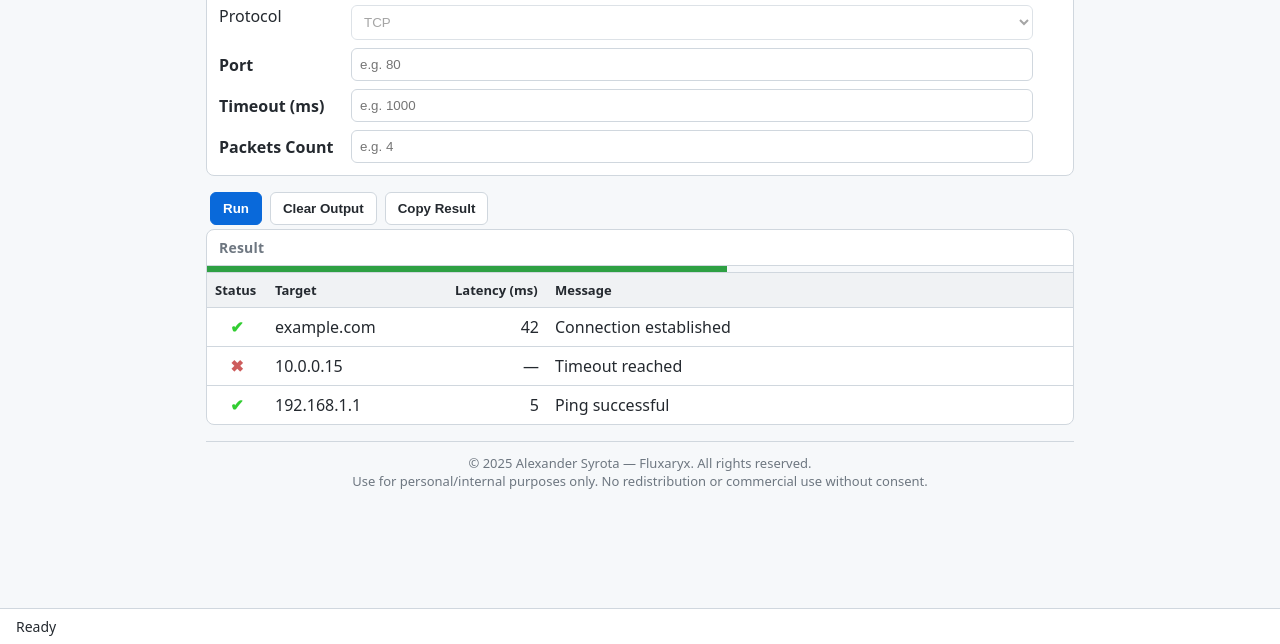
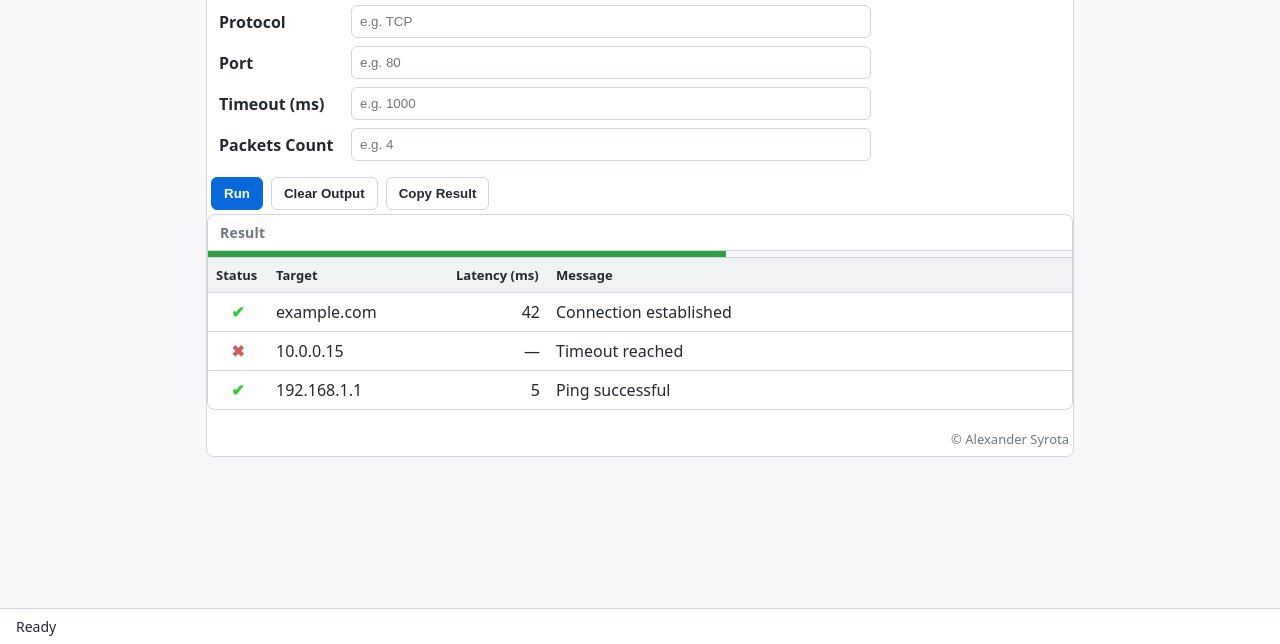
Before and after one commit to shyne533/fluxaryx, a plain HTML site: page index.html in a window 1280 px wide. Shown: the part 156-800 px from the top of the page. Drawn offline with Linux system fonts and the light colour scheme.

Commit message:
Refactor HTML structure and styles for clarity
Updated styles for better readability and layout adjustments. Modified footer content and improved form structure.

```diff
--- a/index.html
+++ b/index.html
@@ -1,4 +1,3 @@
-
 <!DOCTYPE html>
 <html lang="en">
 <head>
@@ -18,30 +17,71 @@
       --progress: #2ea043;
     }
     * { box-sizing: border-box; }
-    body { font-family: system-ui,-apple-system,Segoe UI,Roboto,Ubuntu,"Helvetica Neue",Arial,"Noto Sans",sans-serif; background: var(--bg); color: var(--text); margin: 0; }
+    body {
+      font-family: system-ui, -apple-system, Segoe UI, Roboto, Ubuntu, "Helvetica Neue", Arial, "Noto Sans", sans-serif;
+      background: var(--bg); color: var(--text); margin: 0;
+    }
     .container { max-width: 900px; margin: 24px auto; padding: 0 16px; }
-    .statusbar { position: fixed; left: 0; right: 0; bottom: 0; border-top: 1px solid var(--border); background: var(--panel); padding: 8px 16px; display: flex; justify-content: space-between; font-size: 14px; }
+
+    /* Bottom StatusBar */
+    .statusbar {
+      position: fixed; left: 0; right: 0; bottom: 0;
+      border-top: 1px solid var(--border); background: var(--panel);
+      padding: 8px 16px; display: flex; justify-content: space-between; font-size: 14px;
+    }
+
+    /* Group boxes */
     .group { border: 1px solid var(--border); border-radius: 8px; background: var(--panel); margin-bottom: 12px; }
     .group > h2 { font-size: 14px; color: var(--muted); margin: 0; padding: 8px 12px; border-bottom: 1px solid var(--border); letter-spacing: 0.2px; }
-    .form { display: grid; grid-template-columns: 120px 1fr auto; gap: 8px 12px; padding: 12px; align-items: start; }
+
+    /* Form grid: 3 columns (label | field | logo) */
+    .form {
+      display: grid;
+      grid-template-columns: 120px 1fr auto;
+      gap: 8px 12px;
+      padding: 12px;
+      align-items: start;
+    }
     .form > label { grid-column: 1; font-weight: 600; align-self: center; }
-    .form > input, .form > textarea, .form > select { grid-column: 2; border: 1px solid var(--border); border-radius: 6px; padding: 8px; width: 100%; background: #fff; }
-    .logo { grid-column: 3; grid-row: 1; height: 54px; justify-self: end; align-self: start; }
+    .form > input,
+    .form > textarea,
+    .form > select { grid-column: 2; border: 1px solid var(--border); border-radius: 6px; padding: 8px; width: 100%; background: #fff; }
+    .logo {
+      grid-column: 3;
+      grid-row: 1;
+      height: 54px;
+      justify-self: end;
+      align-self: start;
+    }
     textarea { min-height: 80px; resize: vertical; }
+
+    /* Action buttons */
     .actions { display: flex; gap: 8px; padding: 4px; }
     button { border: 1px solid var(--border); border-radius: 6px; background: #fff; padding: 8px 12px; font-weight: 600; color: var(--text); cursor: not-allowed; }
     button.primary { background: var(--accent); color: #fff; border-color: var(--accent); }
+
+    /* Result area */
     .result { padding: 0; }
     .progress { height: 6px; background: var(--bg); }
     .progress > div { height: 6px; width: 60%; background: var(--progress); }
+
     table { width: 100%; border-collapse: collapse; }
     th, td { padding: 8px; border-top: 1px solid var(--border); text-align: left; }
     th { background: #f0f2f4; font-size: 13px; }
     td.num { text-align: right; }
     .status.ok { color: var(--success); font-weight: 700; text-align: center; }
     .status.fail { color: var(--error); font-weight: 700; text-align: center; }
-    .footer { text-align: center; color: var(--muted); font-size: 13px; padding: 12px; border-top: 1px solid var(--border); margin-top: 16px; }
-    @media (max-width: 720px) { .form { grid-template-columns: 1fr; } .logo { display: none; } .form > label, .form > input, .form > textarea, .form > select { grid-column: 1; } }
+
+    .footer { text-align: right; color: var(--muted); font-size: 13px; padding: 8px 4px; }
+
+    @media (max-width: 720px) {
+      .form { grid-template-columns: 1fr; }
+      .logo { display: none; }
+      .form > label,
+      .form > input,
+      .form > textarea,
+      .form > select { grid-column: 1; }
+    }
   </style>
 </head>
 <body>
@@ -50,6 +90,7 @@
     <!-- Connection Details -->
     <div class="group">
       <h2>Connection Details</h2>
+
 <div class="form">
   <label for="targets">IP/Host</label>
   <textarea id="targets" placeholder="e.g. 192.168.1.1
@@ -59,23 +100,11 @@ example.com
 https://example.com:8443" disabled></textarea>
 
   <!-- Logo -->
-        <img class="logo" src="label for="protocol">Protocol</label>
-        <select id="protocol" disabled>
-          <optgroup label="Basic">
-            <option>TCP</option>
-            <option>HTTP</option>
-            <option>HTTPS</option>
-            <option>ICMP (Ping)</option>
-            <option>UDP</option>
-          </optgroup>
-          <optgroup label="Services">
-            <option>SSH</option>
-            <option>SFTP</option>
-            <option>RDP</option>
-            <option>FTP</option>
-            <option>SQL</option>
-          </optgroup>
-        </select>
+  <img class="logo" src="logoLong.png" alt="Fluxaryx Logo" <select id="protocol" disabled>
+
+
+  <label for="protocol">Protocol</label>
+  <input id="protocol" placeholder="e.g. TCP" disabled />
 
   <label for="port">Port</label>
   <input id="port" placeholder="e.g. 80" disabled />
@@ -86,7 +115,7 @@ https://example.com:8443" disabled></textarea>
   <label for="packets">Packets Count</label>
   <input id="packets" placeholder="e.g. 4" disabled />
 </div>
-    </div>
+
 
     <!-- Action buttons -->
     <div class="actions">
@@ -133,11 +162,8 @@ https://example.com:8443" disabled></textarea>
       </div>
     </div>
 
-    <!-- Footer with license -->
-    <div class="footer">
-      © 2025 Alexander Syrota — Fluxaryx. All rights reserved.<br>
-      Use for personal/internal purposes only. No redistribution or commercial use without consent.
-    </div>
+    <!-- Footer -->
+    <div class="footer">© Alexander Syrota</div>
   </div>
 
   <!-- Bottom status bar -->
```
Lines whose indentation alone changed are shown as unchanged.
